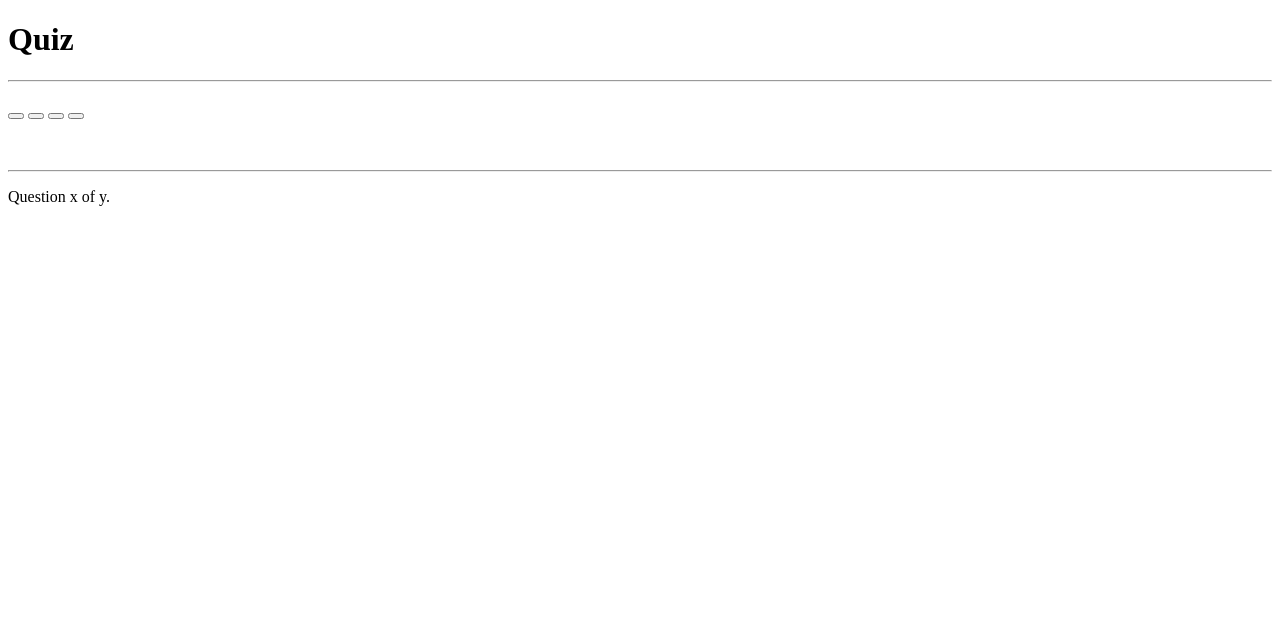
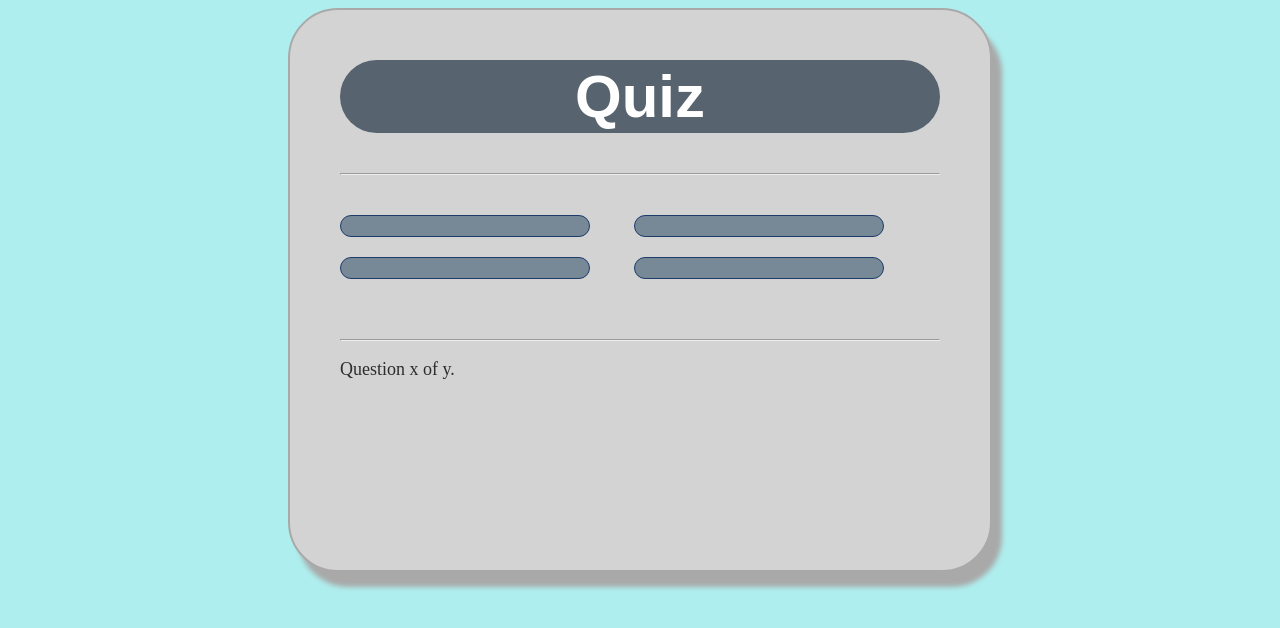
Before and after one commit to rangelz1/quizApp, a plain HTML site: page index.html in a window 1280 px wide. Drawn offline with Linux system fonts and the light colour scheme.

Commit message:
Initial css styling for grid and buttons completed

```diff
--- a/css/style.css
+++ b/css/style.css
@@ -0,0 +1,50 @@
+body {
+	background-color: #AFEEEE;
+}
+
+.grid {
+	width: 600px;
+	height: 500px;
+	margin:  0 auto;
+	background-color: #D3D3D3;
+	padding: 10px 50px 50px 50px;
+	border-radius: 50px;
+	border: 2px solid #a9a9a9;
+	box-shadow: 10px 15px 5px #a9a9a9;
+}
+
+.grid h1 {
+	font-family: sans-serif;
+	background-color: #57636e;
+	font-size: 60px;
+	text-align: center;
+	color:  #fff;
+	padding: 2px 0px;
+	border-radius: 50px;
+}
+
+.grid #question {
+	font-family: sans-serif;
+	font-size: 30px;
+	color: #5a6772;
+}
+
+.buttons {
+	margin-top: 30px;
+}
+
+#btn0, #btn1, #btn2, #btn3 {
+	background-color: #778897;
+	width: 250px;
+	font-size: 20px;
+	color: #fff;
+	border: 1px solid #1d3c6a;
+	border-radius: 50px;
+	margin: 10px 40px 10px 0px;
+	padding: 10px 10px;
+}
+
+#progress {
+	color: #2d2d2d;
+	font-size: 18px;
+}
--- a/index.html
+++ b/index.html
@@ -2,7 +2,9 @@
 <html lang="en">
 <head>
 	<meta charset="UTF-8">
+	<meta name="viewport" content="width=device-width, user-scalable=no, initial-scale=1.0, maximum-scale=1.0, minimum-scale=1.0">
 	<title>Quiz-App-JS</title>
+	<link rel="stylesheet" href="css/style.css">
 </head>
 <body>
 
```
